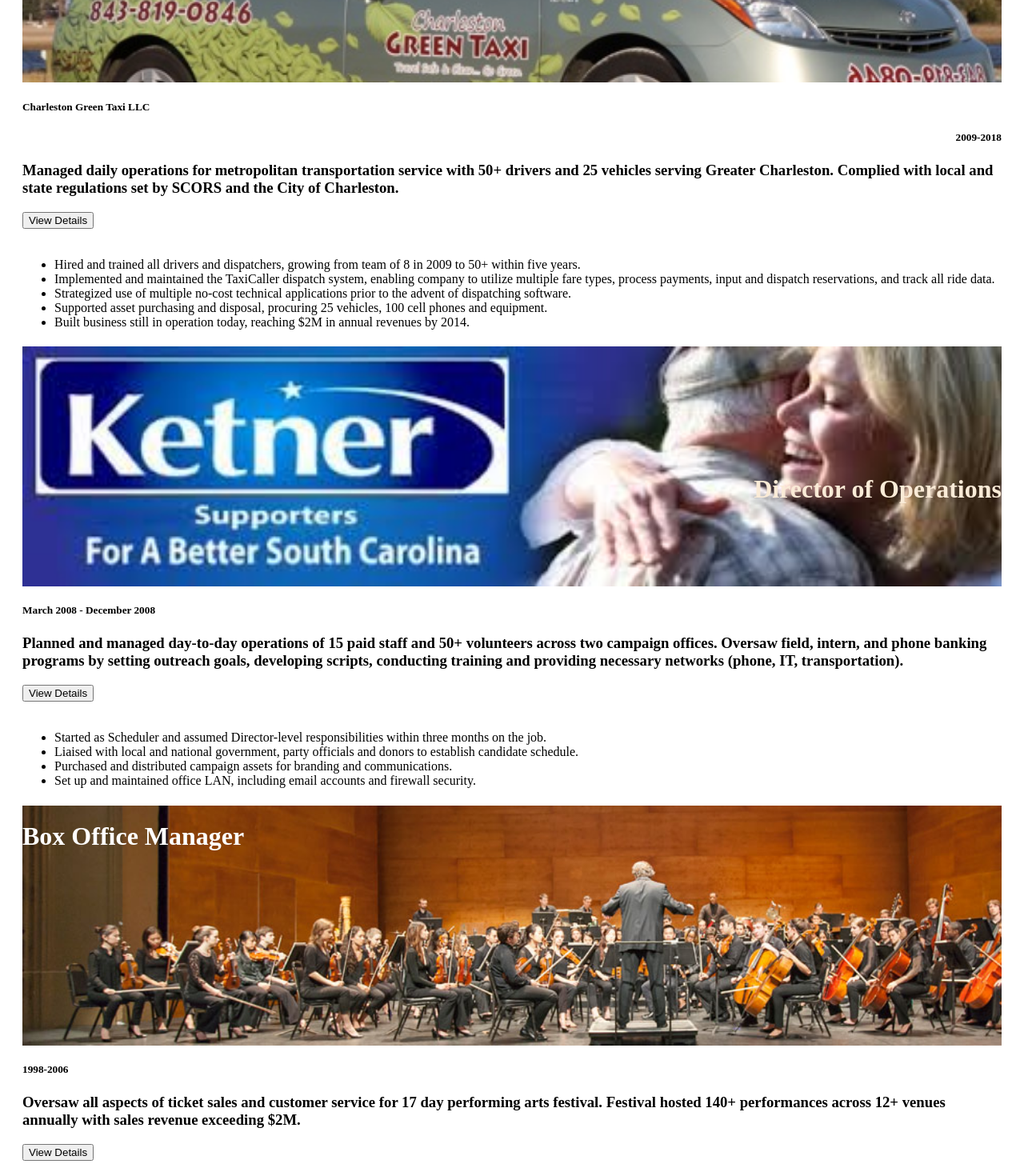
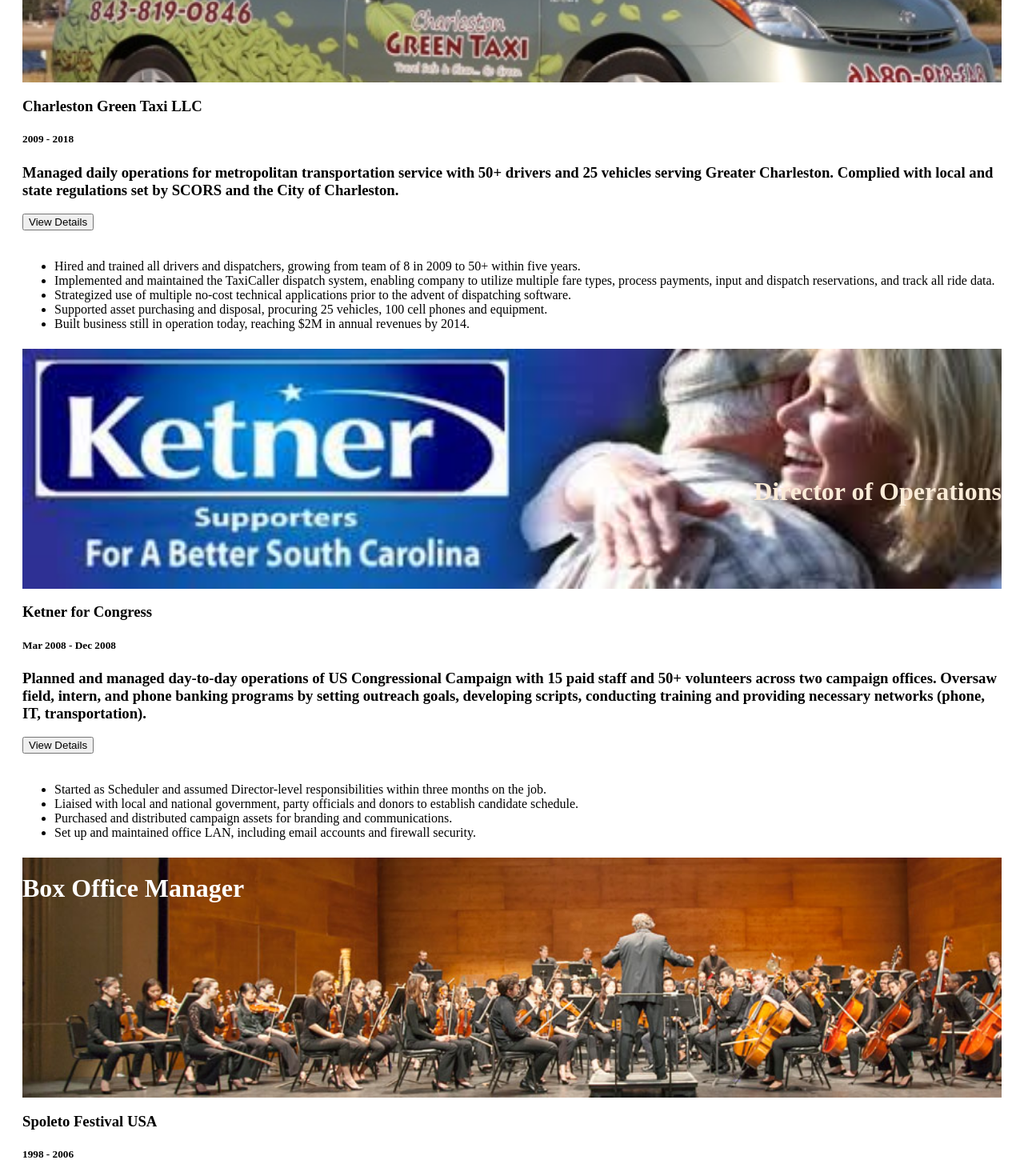
Before and after one commit to ethueter/ethueterResume, a Next.js app: page /work in a window 1280 px wide. Shown: the part 360-1830 px from the top of the page at 80% size. Built offline with nearby package versions, Linux system fonts and the light colour scheme.

Commit message:
cleaned up companies

```diff
--- a/pages/work.js
+++ b/pages/work.js
@@ -22,11 +22,10 @@
             padd="20px"
           />
           <div>
-            <div style={{flexDirection: "row"}}>
-              <h5>Charleston Green Taxi LLC</h5>
-              <h5 style={{textAlign: 'right'}}>2009-2018</h5>
+            <div>
+              <h3>Charleston Green Taxi LLC</h3>
+              <h5>2009 - 2018</h5>
             </div>
-
             <h3>
               Managed daily operations for metropolitan transportation service
               with 50+ drivers and 25 vehicles serving Greater Charleston.
@@ -79,9 +78,12 @@
             padd="160px"
           />
           <div>
-                    <h5>March 2008 - December 2008</h5>
+            <div>
+              <h3>Ketner for Congress</h3>
+              <h5>Mar 2008 - Dec 2008</h5>
+            </div>
             <h3>
-              Planned and managed day-to-day operations of 15 paid staff and 50+
+              Planned and managed day-to-day operations of US Congressional Campaign with 15 paid staff and 50+
               volunteers across two campaign offices. Oversaw field, intern, and
               phone banking programs by setting outreach goals, developing
               scripts, conducting training and providing necessary networks
@@ -126,7 +128,10 @@
             padd="20px"
           />
           <div>
-                    <h5>1998-2006</h5>
+            <div>
+              <h3>Spoleto Festival USA</h3>
+              <h5>1998 - 2006</h5>
+            </div>
             <h3>
               Oversaw all aspects of ticket sales and customer service for 17 day performing arts festival. Festival hosted 140+ performances across 12+ venues annually with sales revenue exceeding $2M.
             </h3>
```
